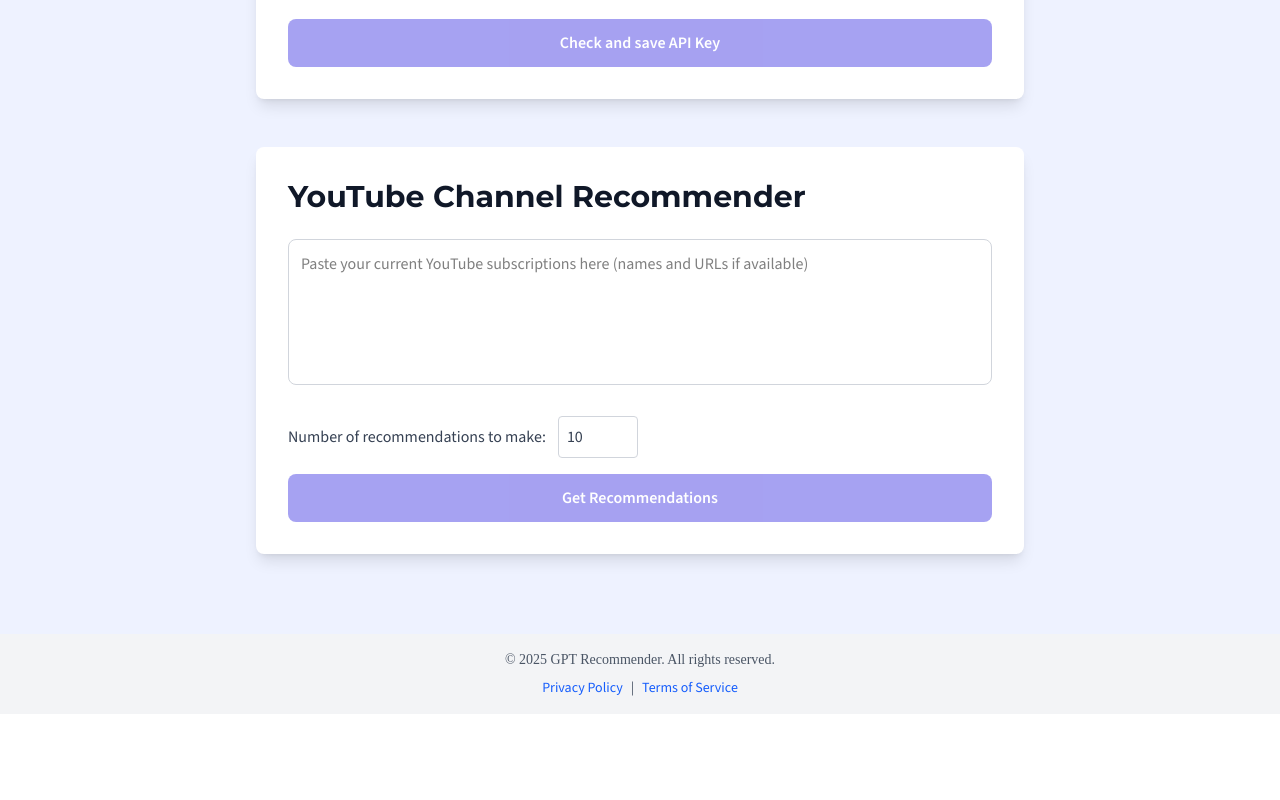
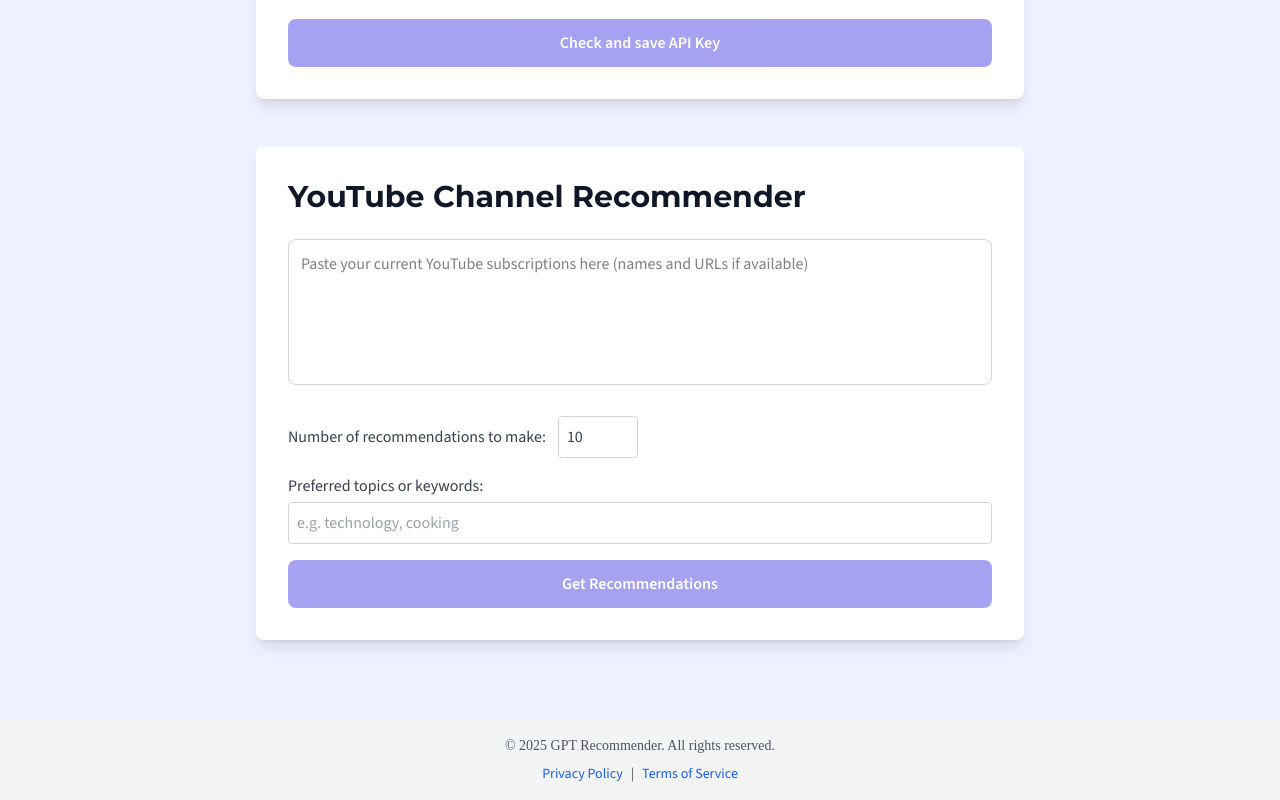
Before and after one commit to louispaulet/gpt_recommender, a React (Vite) app in the folder gpt_reco_app/: page /#/ in a window 1280 px wide. Shown: the part 544-1344 px from the top of the page. Before the commit the page ends 1258 px from the top, so only its background shows below. Built offline with nearby package versions, Linux system fonts and the light colour scheme; no server answers; a web font is replaced by a local one.

Commit message:
Add topic filtering for recommendations

```diff
--- a/gpt_reco_app/src/components/YouTubeRecommender.jsx
+++ b/gpt_reco_app/src/components/YouTubeRecommender.jsx
@@ -11,6 +11,7 @@
   const [loading, setLoading] = useState(false);
   const [numRecommendations, setNumRecommendations] = useState(10);
   const [prompt, setPrompt] = useState('');
+  const [topics, setTopics] = useState('');
 
   // Helper function to parse subscriptions from inputText
   const parseSubscriptions = (text) => {
@@ -35,8 +36,13 @@
         dangerouslyAllowBrowser: true,
       });
 
+      const topicLine = topics.trim()
+        ? `Consider these preferred topics or keywords when making recommendations: ${topics}.`
+        : '';
+
       const newPrompt = `
 Based on the following list of YouTube recommendations, please suggest ${numRecommendations} new YouTube channels to watch.
+${topicLine}
 The input list of subscribed channels:
 
 ${inputText}
@@ -91,6 +97,16 @@
           className="ml-3 p-2 border border-gray-300 rounded w-20 focus:outline-none focus:ring-2 focus:ring-primary-500 focus:border-primary-500 transition"
         />
       </label>
+      <label className="block mb-4 text-gray-700 font-medium">
+        Preferred topics or keywords:
+        <input
+          type="text"
+          placeholder="e.g. technology, cooking"
+          value={topics}
+          onChange={(e) => setTopics(e.target.value)}
+          className="mt-1 p-2 border border-gray-300 rounded w-full focus:outline-none focus:ring-2 focus:ring-primary-500 focus:border-primary-500 transition"
+        />
+      </label>
       <button
         onClick={getRecommendations}
         disabled={loading || !inputText}
```
Also changed, not shown: 1 other file (tests, documents, lock files or other folders).
